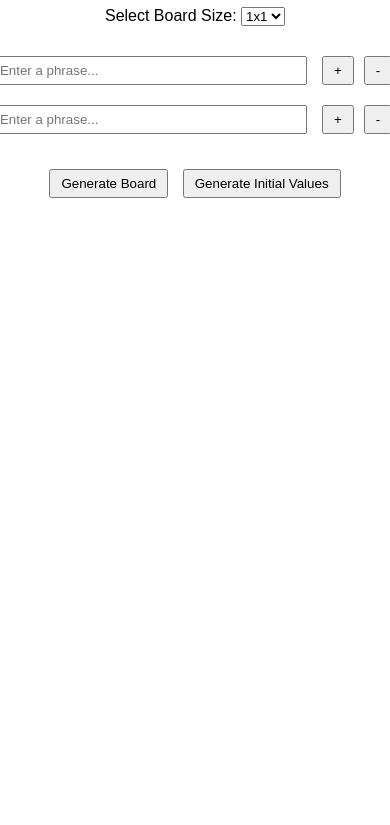
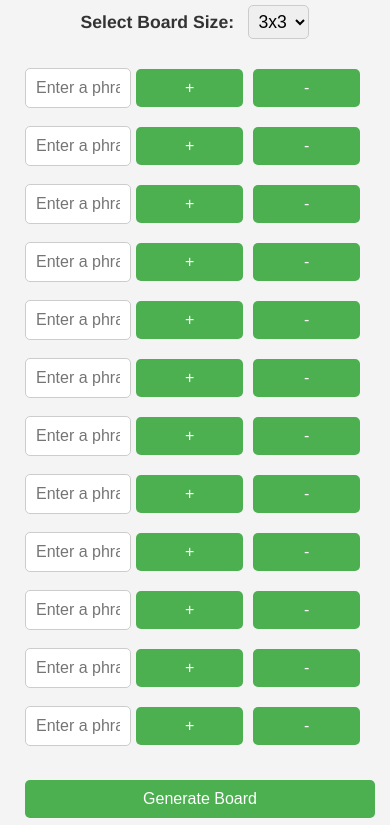
Before and after one commit to idant1111/simple-bingo-generator, a plain HTML site: page index.html in a window 390 px wide. Shown: the part 110-935 px from the top of the page. Before the commit the page ends 844 px from the top, so only its background shows below. Drawn offline with nearby package versions, Linux system fonts and the light colour scheme.

Commit message:
Add files via upload

```diff
--- a/index.html
+++ b/index.html
@@ -12,8 +12,6 @@
     <div class="controls">
         <label for="boardSize">Select Board Size:</label>
         <select id="boardSize">
-            <option value="1">1x1</option>
-            <option value="2">2x2</option>
             <option value="3">3x3</option>
             <option value="4">4x4</option>
             <option value="5">5x5</option>
@@ -30,8 +28,10 @@
 
     <canvas id="bingoCanvas" style="display: none;"></canvas>
 
-    <button id="downloadButton" style="display: none;">Download Board as PNG</button>
+    <button id="downloadButton">Download Board as PNG</button>
 
-    <script src="./script.js"></script>
+    <!-- Add the canvas-confetti library -->
+    <script src="https://cdn.jsdelivr.net/npm/canvas-confetti@1.5.1/dist/confetti.browser.min.js"></script>
+    <script src="script.js"></script>
 </body>
 </html>
--- a/script.js
+++ b/script.js
@@ -118,7 +118,16 @@ function downloadBoard() {
     document.body.appendChild(link); // Append link to the body
     link.click(); // Simulate click to trigger download
     document.body.removeChild(link); // Remove link after triggering download
+
+    // Trigger confetti after the board has been downloaded
+    confetti({
+        particleCount: 150,
+        spread: 70,
+        origin: { y: 0.6 },
+        colors: ['#bb0000', '#ffffff'],
+    });
 }
+
 
 function shuffleArray(array) {
     for (let i = array.length - 1; i > 0; i--) {
--- a/styles.css
+++ b/styles.css
@@ -1,11 +1,33 @@
+/* General Styles */
 body {
-    font-family: Arial, sans-serif;
+    font-family: 'Helvetica Neue', Arial, sans-serif;
+    background-color: #f4f4f4;
+    color: #333;
     margin: 20px;
     text-align: center;
 }
 
+h1 {
+    font-size: 2.5rem;
+    margin-bottom: 20px;
+    color: #4CAF50;
+}
+
 .controls {
     margin-bottom: 20px;
+}
+
+label {
+    font-weight: bold;
+    font-size: 1.1rem;
+    margin-right: 10px;
+}
+
+select {
+    font-size: 1.1rem;
+    padding: 5px;
+    border-radius: 5px;
+    border: 1px solid #ccc;
 }
 
 .input-area {
@@ -19,21 +41,77 @@ body {
     display: flex;
     align-items: center;
     margin: 5px;
+    width: 350px;
 }
 
 .phrase {
-    width: 300px;
-    padding: 5px;
-    margin-right: 10px;
+    width: 100%;
+    padding: 10px;
+    font-size: 1rem;
+    border-radius: 5px;
+    border: 1px solid #ccc;
 }
 
 button {
-    padding: 5px 10px;
+    padding: 10px 15px;
     margin: 5px;
+    font-size: 1rem;
+    border-radius: 5px;
+    border: none;
+    cursor: pointer;
+    transition: background-color 0.3s ease;
 }
 
+button:hover {
+    background-color: #45a049;
+    color: white;
+}
+
+.addPhrase, .removePhrase {
+    background-color: #4CAF50;
+    color: white;
+}
+
+.addPhrase:hover, .removePhrase:hover {
+    background-color: #45a049;
+}
+
+#generateButton {
+    background-color: #4CAF50;
+    color: white;
+}
+
+#generateInitialValuesButton {
+    background-color: #FF9800;
+    color: white;
+}
+
+#downloadButton {
+    background-color: #2196F3;
+    color: white;
+    margin-top: 20px;
+    display: none;
+}
+
+/* Canvas Styling */
 canvas {
     margin-top: 20px;
-    border: 2px solid black;
+    border: 2px solid #333;
     background-color: white;
+    box-shadow: 0 4px 8px rgba(0, 0, 0, 0.1);
 }
+
+/* Responsive Design */
+@media (max-width: 768px) {
+    .phrase-input {
+        width: 100%;
+    }
+
+    h1 {
+        font-size: 2rem;
+    }
+
+    button {
+        width: 100%;
+    }
+}
```
